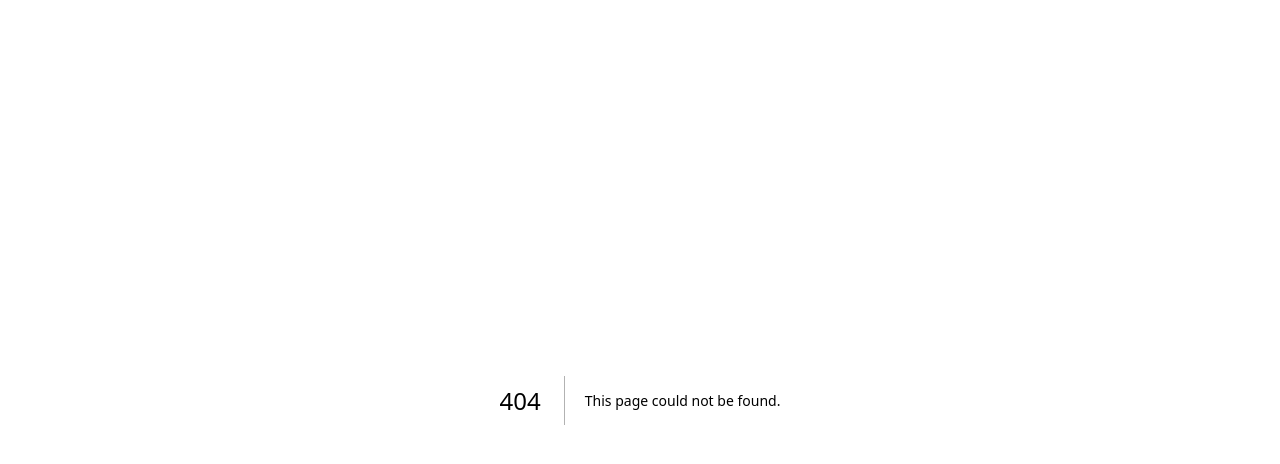
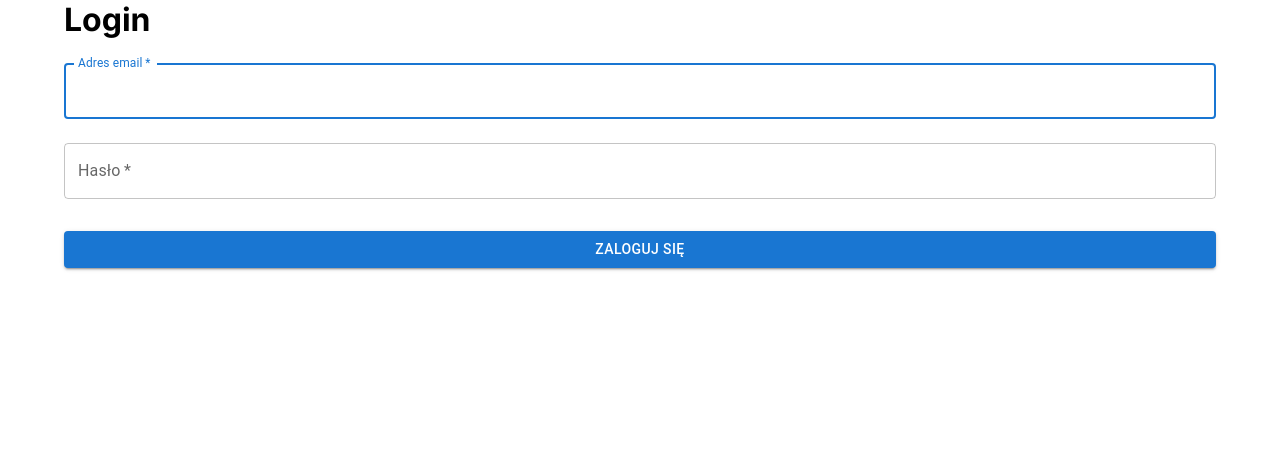
Before and after one commit to korneliafrankiewicz/next-store, a Next.js app: page /login in a window 1280 px wide. Before the commit this address had no page. Shown: the top 464 px of the page. Built offline with nearby package versions, Linux system fonts and the light colour scheme.

Commit message:
Add basic login page

```diff
--- /dev/null
+++ b/src/app/components/login/LoginForm.tsx
@@ -0,0 +1,55 @@
+import { useState } from 'react';
+import TextField from '@mui/material/TextField';
+import Button from '@mui/material/Button';
+import Box from '@mui/material/Box';
+
+interface LoginFormProps {
+  onSubmit: (email: string, password: string) => void;
+}
+
+const LoginForm: React.FC<LoginFormProps> = ({ onSubmit }) => {
+  const [email, setEmail] = useState('');
+  const [password, setPassword] = useState('');
+
+  const handleSubmit = (e: React.FormEvent<HTMLFormElement>) => {
+    e.preventDefault();
+    onSubmit(email, password);
+    console.log('Login attempt from form with:', email, password);
+  };
+
+  console.log('login form');
+
+  return (
+    <Box component='form' onSubmit={handleSubmit} noValidate sx={{ mt: 1 }}>
+      <TextField
+        margin='normal'
+        required
+        fullWidth
+        id='email'
+        label='Adres email'
+        name='email'
+        autoComplete='email'
+        autoFocus
+        value={email}
+        onChange={(e) => setEmail(e.target.value)}
+      />
+      <TextField
+        margin='normal'
+        required
+        fullWidth
+        name='password'
+        label='Hasło'
+        type='password'
+        id='password'
+        autoComplete='current-password'
+        value={password}
+        onChange={(e) => setPassword(e.target.value)}
+      />
+      <Button type='submit' fullWidth variant='contained' sx={{ mt: 3, mb: 2 }}>
+        Zaloguj się
+      </Button>
+    </Box>
+  );
+};
+
+export default LoginForm;
--- /dev/null
+++ b/src/app/login/page.tsx
@@ -0,0 +1,19 @@
+'use client';
+import { Container } from '@mui/material';
+import LoginForm from '../components/Login/LoginForm';
+
+const Login = () => {
+  console.log('this is login page !');
+  const handleLogin = (email: string, password: string) => {
+    console.log('Login attempt:', email, password);
+    // TODO: implement login logic
+  };
+  return (
+    <Container>
+      <h1>Login</h1>
+      <LoginForm onSubmit={handleLogin} />
+    </Container>
+  );
+};
+
+export default Login;
```
Also changed, not shown: src/app/components/login/Login.tsx (+6 -3 lines).
